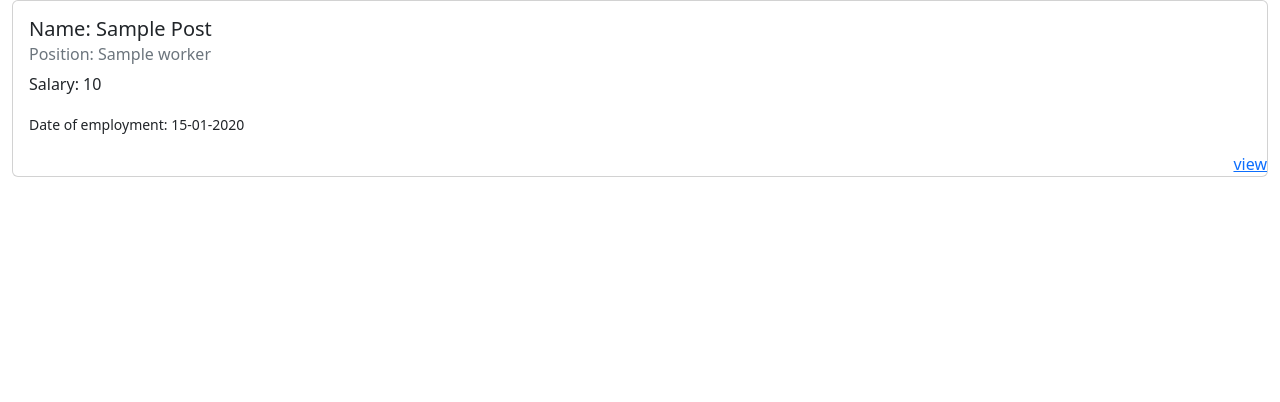
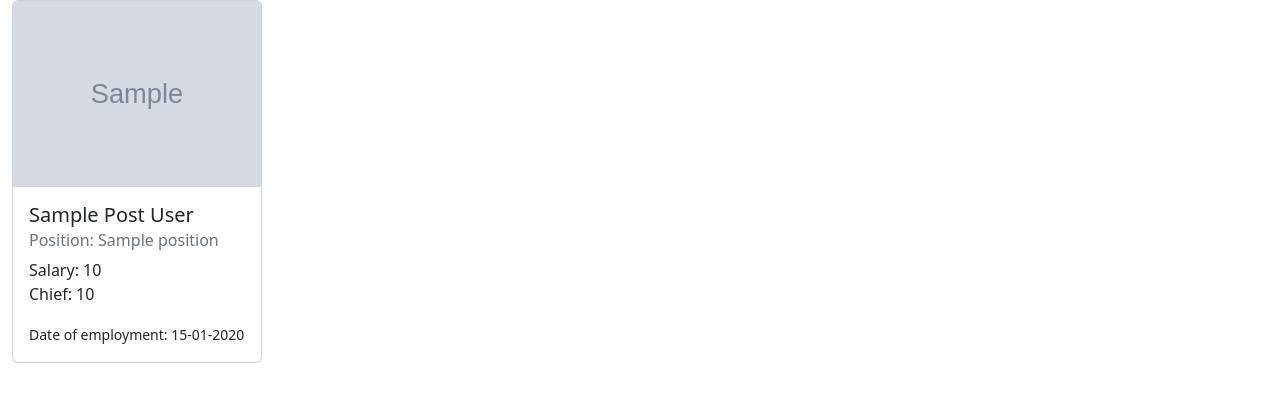
Before and after one commit to idmp152/abz-agency-task, a Django app: template abzagencytask/employee/templates/employee/index.html in a window 1280 px wide. Shown: the part 56-458 px from the top of the page. Run offline with Django 4.2, Linux system fonts and the light colour scheme; the template is opened without the code that fills it: most values are stand-ins (such as "Sample title", 1, 10 or a date in 2020); grey boxes marked "Sample" are stand-in pictures.

```diff
--- a/abzagencytask/employee/templates/employee/index.html
+++ b/abzagencytask/employee/templates/employee/index.html
@@ -5,18 +5,20 @@
   <div class="row">
     {% for p in posts %}
     <div class="col">
-      <div class="card worker-card">
-        {% if person.image %}
-        <img src="{{ p.photo.url }}" class="card-img-top">
+      <div class="card worker-card" style="width: 250px;">
+        {% if p.image %}
+        <img src="{{ p.image.url }}" class="card-img-top">
         {% endif %}
-        <div class="card-body" style="width: 250px;">
-          <h5 class="card-title">Name: {{ p.name|title }}</h5>
-          <h6 class="card-subtitle mb-2 text-muted">Position: {{ p.worker }}</h6>
-          <p class="card-text">Salary: {{ p.salary_amount }}</p>
+        <div class="card-body">
+          <h5 class="card-title">{{ p.name|title }} {{ p.surname|title }}</h5>
+          <h6 class="card-subtitle mb-2 text-muted">Position: {{ p.position }}</h6>
+          <p class="card-text">
+            Salary: {{ p.salary }}<br />
+            Chief: {{ p.salary }}<br /></p>
           <small>Date of employment: {{ p.date_employ|date:"d-m-Y" }}
           </small>
         </div>
-        <a class="card-link text-end" href="{{ p.get_absolute_url }}">view</a>
+        <!-- <a class="card-link text-end" href="{{ p.get_absolute_url }}">view</a> -->
       </div>
     </div>
     {% endfor %}
```
Also changed, not shown: abzagencytask/employee/models.py (+18 -9 lines), abzagencytask/media/images/employee/I_2.jpg (added), abzagencytask/media/images/employee/I_3_Korean.jpg (added), abzagencytask/media/images/employee/Loneliness_Binary.jpg (added), abzagencytask/media/images/employee/hot_pvz_3.jpg (deleted).
